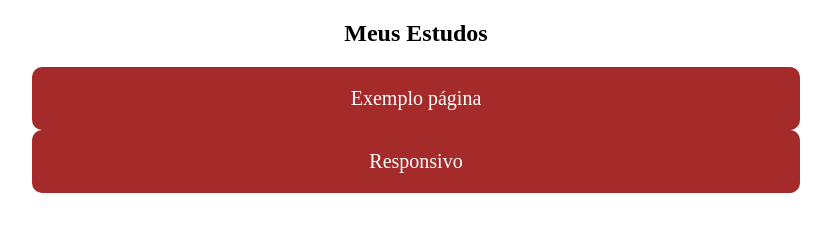
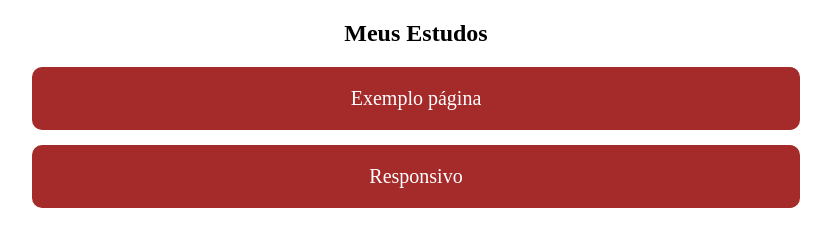
Before and after one commit to ThainanCouto/Senai, a plain HTML site: page index.html in a window 1280 px wide. Shown: the whole page, without its empty margins (224-1055 px from the left). Drawn offline with Linux system fonts and the light colour scheme.

Commit message:
Ajuste CSS

```diff
--- a/estilo.css
+++ b/estilo.css
@@ -5,7 +5,7 @@ h2{
 .botao{
     max-width: 768px; /* Largura maxima */
     background-color: brown; /* Cor de fundo */
-    margin: 0 auto; /* 0 -> Altura | auto -> largura */
+    margin: 15px auto; /* 0 -> Altura | auto -> largura */
     display: block; /* Converter tag de texto em estrutura de div */
     color: white;
     text-decoration: none;
```
